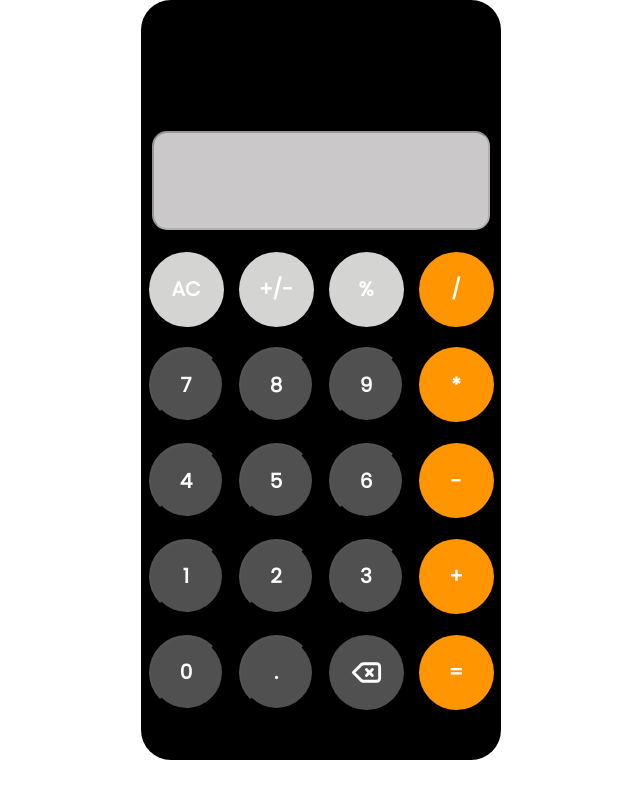
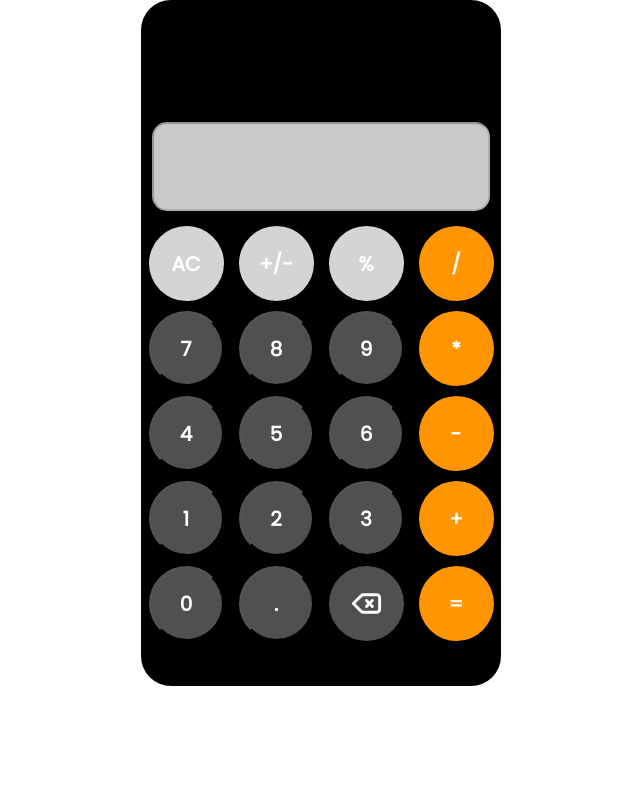
Before and after one commit to SalahVincent/Calculator_Web_App, a plain HTML site: page index.html in a window 1280 px wide. Shown: the whole page, without its empty margins (319-959 px from the left). Drawn offline with Linux system fonts and the light colour scheme.

Commit message:
linter check

```diff
--- a/styles/styles.css
+++ b/styles/styles.css
@@ -16,7 +16,7 @@ body {
   background-color: black;
   padding: 40px 0;
   border-radius: 30px;
-  height: 85vh;
+  height: 606px;
   display: flex;
   flex-direction: column;
   width: 360px;
```
